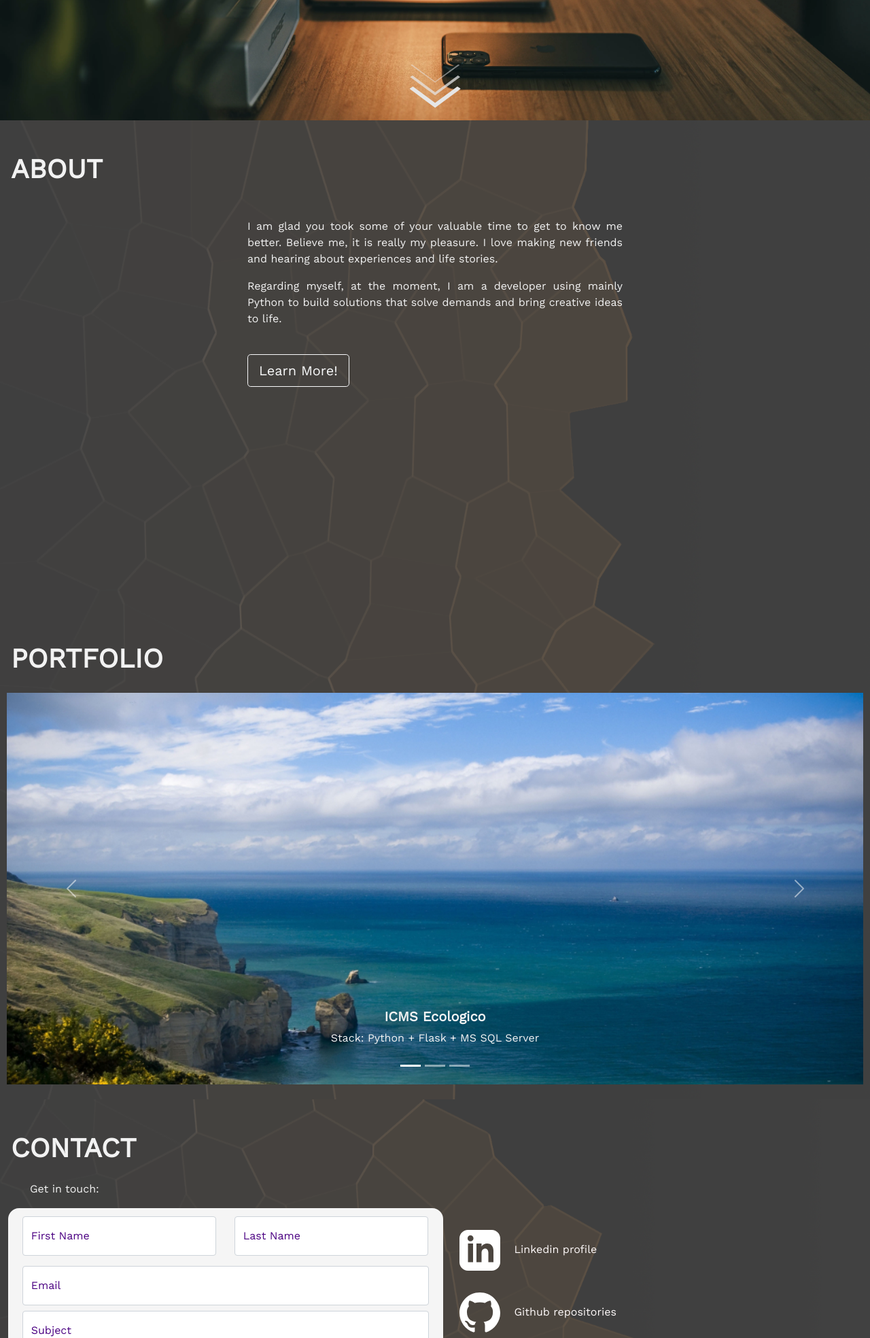
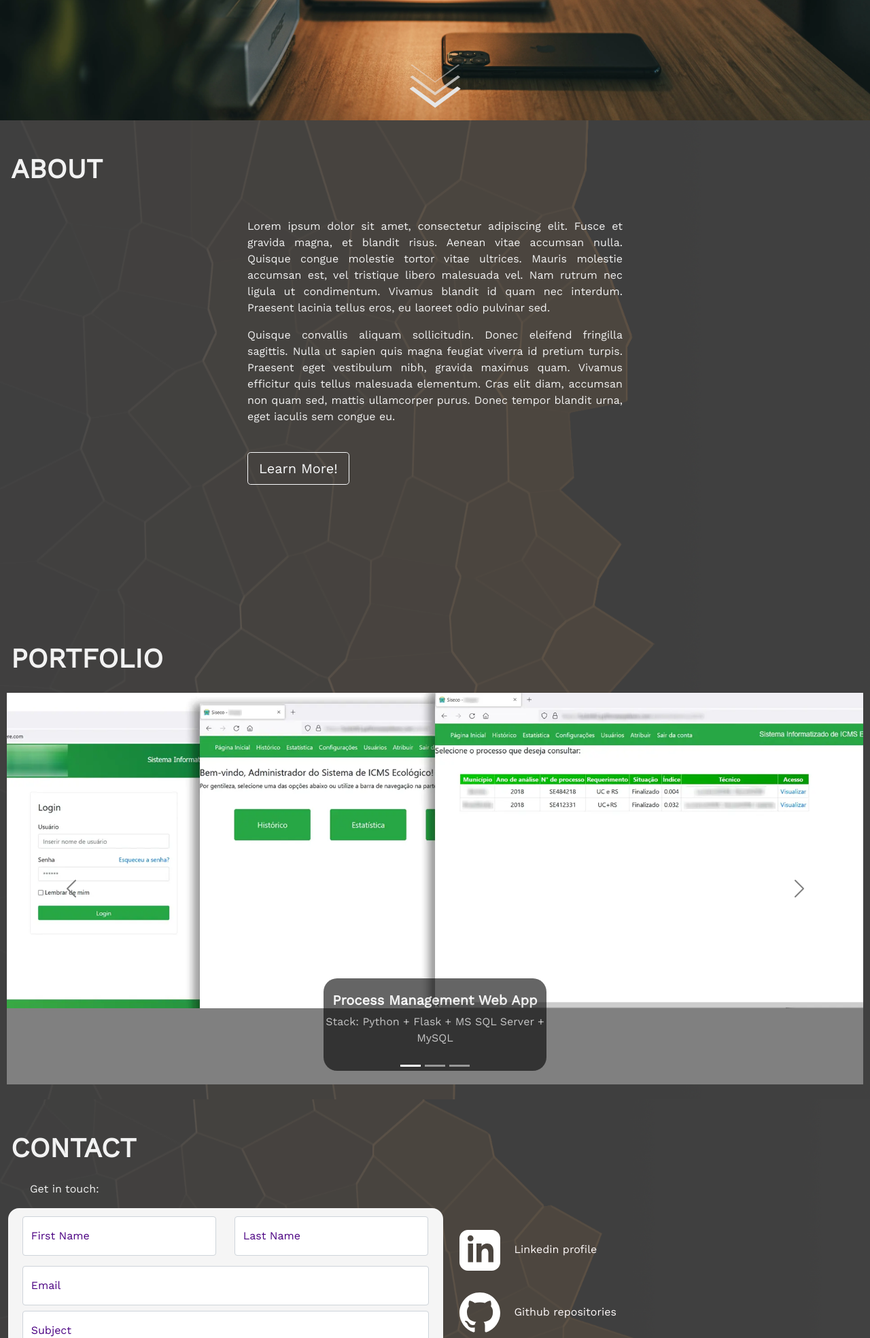
Before and after one commit to lucianodelboni/portfolio, a Django app: page / in a window 1280 px wide. Shown: the part 543-2511 px from the top of the page at 68% size. Run offline with Django 3.2, Linux system fonts and the light colour scheme; some libraries are stand-ins or nearby versions.

Commit message:
adding the real images to the portifolio project carousel

```diff
--- a/portfolio_app/static/css/styles.css
+++ b/portfolio_app/static/css/styles.css
@@ -147,10 +147,21 @@ polygon.arrow__top{
     margin: 10px;
 }
 
+.carousel-control-prev, .carousel-control-next{
+    mix-blend-mode: difference;
+}
+
 .carousel-item{
     background: grey;
     height: 36rem;
     position: relative;
+}
+
+.carousel-item>div{
+    background-color: black;
+    margin: 0% 22%;
+    opacity: 0.6;
+    border-radius: 20px;
 }
 
 #contact{
--- a/portfolio_app/templates/landing_page.html
+++ b/portfolio_app/templates/landing_page.html
@@ -62,12 +62,10 @@
       <h1>ABOUT</h1>
       <br>
       <div class="container-fluid" id="about__box">
-        <p>I am glad you took some of your valuable time to get to know me better. Believe me, it is really my pleasure. I love making new friends and hearing about experiences and life stories.
+        <p>Lorem ipsum dolor sit amet, consectetur adipiscing elit. Fusce et gravida magna, et blandit risus. Aenean vitae accumsan nulla. Quisque congue molestie tortor vitae ultrices. Mauris molestie accumsan est, vel tristique libero malesuada vel. Nam rutrum nec ligula ut condimentum. Vivamus blandit id quam nec interdum. Praesent lacinia tellus eros, eu laoreet odio pulvinar sed.
         </p>
         <p>
-          Regarding myself, at the moment, I am a developer using
-          mainly Python to build solutions that solve demands
-          and bring creative ideas to life.
+          Quisque convallis aliquam sollicitudin. Donec eleifend fringilla sagittis. Nulla ut sapien quis magna feugiat viverra id pretium turpis. Praesent eget vestibulum nibh, gravida maximus quam. Vivamus efficitur quis tellus malesuada elementum. Cras elit diam, accumsan non quam sed, mattis ullamcorper purus. Donec tempor blandit urna, eget iaculis sem congue eu.
         </p>
         <br>
         <button class="btn btn-lg btn-outline-light btn-1">Learn More!</button>
@@ -78,7 +76,7 @@
     <div class="section_title" id="portfolio">
       <h1>PORTFOLIO</h1>
       <!--Carousel of projects-->
-      <div id="PortfolioCarousel" class="carousel pd5 carousel-light slide center" data-bs-ride="carousel">
+      <div id="PortfolioCarousel" class="carousel carousel-light slide center" data-bs-ride="carousel">
 
         <div class="carousel-indicators">
           <button type="button" data-bs-target="#PortfolioCarousel" data-bs-slide-to="0" aria-current="true" aria-label="Slide 0" class="active"></button>
@@ -88,21 +86,21 @@
 
         <div class="carousel-inner">
           <div class="carousel-item active">
-            <img src="../static/images/test1.jpg" class="d-block w-100" alt="...">
+            <img src="../static/images/project01.webp" class="d-block w-100" alt="...">
             <div class="carousel-caption d-none d-md-block">
-              <h5>ICMS Ecologico</h5>
-              <p>Stack: Python + Flask + MS SQL Server</p>
+              <h5>Process Management Web App</h5>
+              <p>Stack: Python + Flask + MS SQL Server + MySQL</p>
             </div>
           </div>
           <div class="carousel-item">
-            <img src="../static/images/test1.jpg" class="d-block w-100" alt="...">
+            <img src="../static/images/project02.webp" class="d-block w-100" alt="...">
             <div class="carousel-caption d-none d-md-block">
               <h5>Budgetfreak app</h5>
               <p>Stack: Python + Tkinter + SQLite</p>
             </div>
           </div>
           <div class="carousel-item">
-            <img src="../static/images/test1.jpg" class="d-block w-100" alt="...">
+            <img src="../static/images/project03.webp" class="d-block w-100" alt="...">
             <div class="carousel-caption d-none d-md-block">
               <h5>This Portfolio</h5>
               <p>Stack: Python + Django</p>
```
Also changed, not shown: portfolio_app/static/images/project01.webp (added), portfolio_app/static/images/project02.webp (added), portfolio_app/static/images/project03.webp (added).
